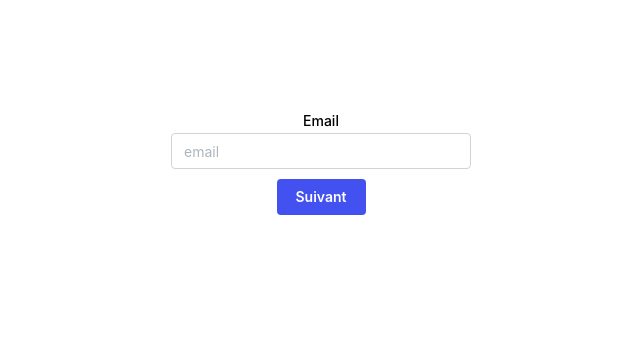
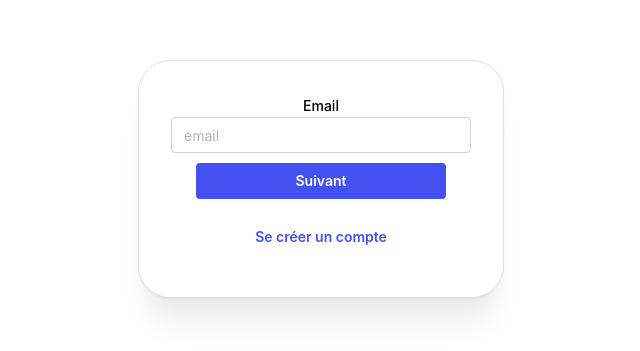
Before and after one commit to pingducky/password-protector-front, a React (Vite) app: page /login in a window 1280 px wide. Shown: the part 221-572 px from the top of the page, without its empty margins (319-959 px from the left). Built offline with nearby package versions, Linux system fonts and the light colour scheme.

Commit message:
Fix code

```diff
--- a/src/components/shared/CustomizeButton.tsx
+++ b/src/components/shared/CustomizeButton.tsx
@@ -1,18 +1,22 @@
-import { Button } from "@mantine/core";
+import { Button, ButtonVariant } from "@mantine/core";
 
 type Button = {
     text: string,
+    type: 'button' | 'submit' | 'reset',
+    variant?: ButtonVariant
+    width?: string,
     onClick?: () => void,
-    type: 'button' | 'submit' | 'reset',
 }
 
-export default function CustomizeButton({ text, onClick, type }: Button) {
+export default function CustomizeButton({ text, type, variant, width, onClick }: Button) {
     return (
         <Button
-            onClick={onClick}
             color="violet"
             m={10}
             type={type}
+            variant={variant}
+            w={width}
+            onClick={onClick}
         >
             {text}
         </Button>
--- a/src/pages/Login.tsx
+++ b/src/pages/Login.tsx
@@ -1,4 +1,4 @@
-import { Button, Container, Flex, PasswordInput, TextInput } from "@mantine/core";
+import { Container, Flex, Paper, PasswordInput, TextInput } from "@mantine/core";
 import CustomizeButton from "../components/shared/CustomizeButton";
 import { useState } from "react";
 import { useNavigate } from "react-router-dom";
@@ -14,13 +14,9 @@ export default function Login() {
     const [errorEmail, setErrorEmail] = useState<string | boolean>(false);
     const [errorPassword, setErrorPassword] = useState<string | boolean>(false);
 
-    const emailRegex = /[a-z0-9]+@[a-z]+\.[a-z]{2,3}/;
+    const emailRegex = /^[a-zA-Z0-9._%+-]+@[a-zA-Z0-9.-]+\.[a-zA-Z]{2,}$/;
 
     const passwordMinLenght = 8;
-
-    const handleRedirectToForgottenPasswordPage = () => {
-        navigate('/resetPassword');
-    }
 
     const handleCheckEmail = () => {
         if (!emailRegex.test(email)) {
@@ -54,14 +50,21 @@ export default function Login() {
     }
 
     return (
-        <>
-            <Container color="red">
+        <Paper shadow="xl" radius="xl" withBorder p="xl">
             <Flex
                 direction={'column'}
                 justify="center"
                 align="center"
             >
-                    {!isEmailValidated && (<TextInput label="Email" placeholder="email" onChange={(event) => setEmail(event.currentTarget.value.toLocaleLowerCase())} w={'300px'} error={errorEmail} />)}
+                {!isEmailValidated && (
+                    <TextInput
+                        label="Email"
+                        placeholder="email"
+                        onChange={(event) => setEmail(event.currentTarget.value.toLocaleLowerCase())}
+                        w={'300px'}
+                        error={errorEmail}
+                    />)}
+
                 {isEmailValidated && (
                     <Container>
                         <TextInput disabled={true} value={email} label="Email" placeholder="email" w={'300px'} mb={'15px'} />
@@ -71,19 +74,48 @@ export default function Login() {
                             w={'300px'}
                             error={errorPassword}
                             onChange={(event) => setPassword(event.currentTarget.value)}
+                            mb={15}
                         />
                     </Container>
                 )}
-                    <CustomizeButton onClick={handleConnect} text={isEmailValidated ? 'Se connecter' : 'Suivant'} />
             </Flex>
-                <br />
+
+            <Flex direction={"column"} align={"center"}>
+                <CustomizeButton
+                    variant="filled"
+                    onClick={handleConnect}
+                    text={!isEmailValidated ? "Suivant" : "Se connecter"}
+                    type="button"
+                    width="250"
+                />
+
+                {!isEmailValidated && (
+                    <CustomizeButton
+                        variant="transparent"
+                        onClick={() => navigate('/register')}
+                        text="Se créer un compte"
+                        type="button"
+                    />
+                )}
+
+            </Flex>
+
             {isEmailValidated && (
-                    <Container mt={20}>
-                        <Button variant="transparent" onClick={handleRedirectToForgottenPasswordPage} mr={15}>Mot de passe oublié ?</Button>
-                        <Button variant="transparent" onClick={() => setIsEmailValidated(false)}>Se connecter avec un compte différent ?</Button>
+                <Container>
+                    <CustomizeButton
+                        variant="transparent"
+                        onClick={() => setIsEmailValidated(false)}
+                        text="Se connecter avec un compte différent"
+                        type="button"
+                    />
+                    <CustomizeButton
+                        variant="transparent"
+                        onClick={() => navigate('/resetPassword')}
+                        text="Mot de passe oublié ?"
+                        type="button"
+                    />
                 </Container>
             )}
-            </Container>
-        </>
+        </Paper>
     )
 }
--- a/src/pages/Register.tsx
+++ b/src/pages/Register.tsx
@@ -1,5 +1,5 @@
 import { Formik } from "formik";
-import { Anchor, Box, Group, Paper, PasswordInput, TextInput, Title } from "@mantine/core";
+import { Anchor, Box, Paper, PasswordInput, TextInput, Title } from "@mantine/core";
 import CustomizeButton from "../components/shared/CustomizeButton.tsx";
 import { useNavigate } from "react-router-dom";
 import PasswordStrengthBar from 'react-password-strength-bar';
```
Lines whose indentation alone changed are shown as unchanged.
